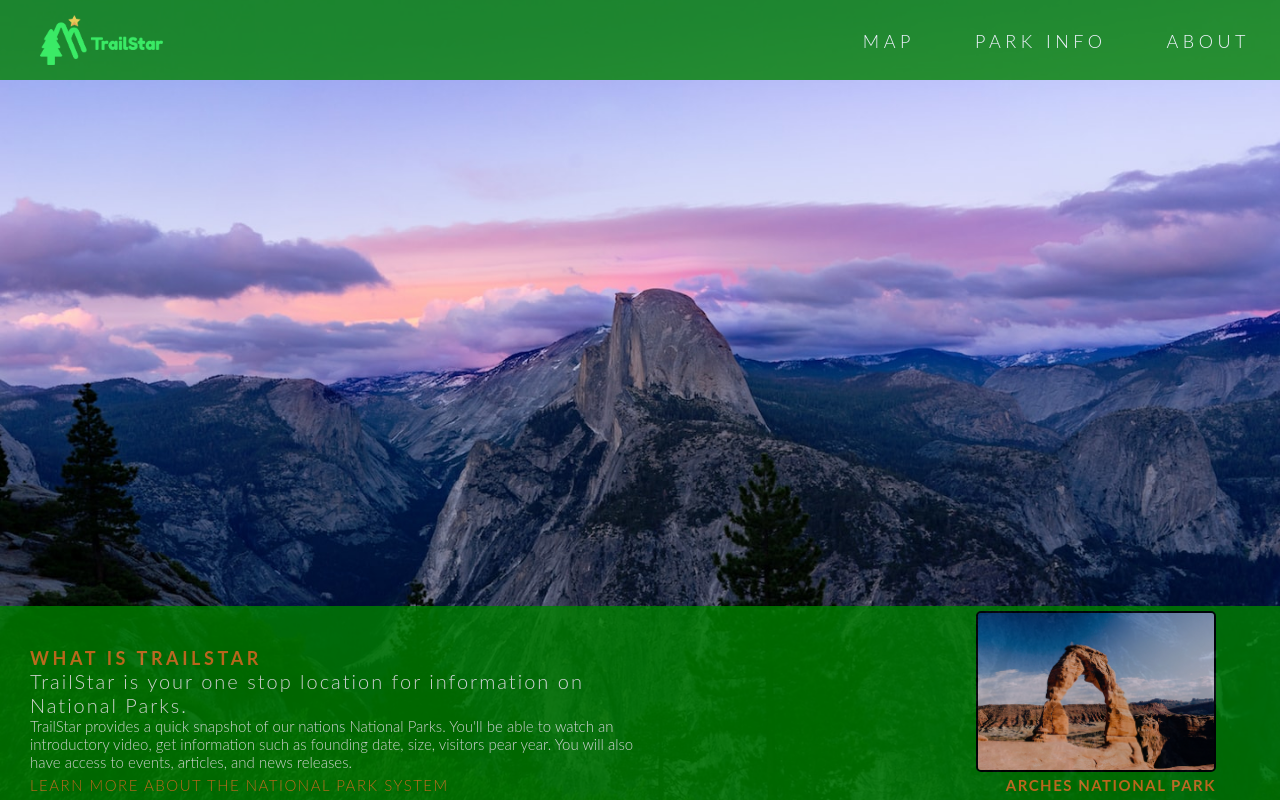
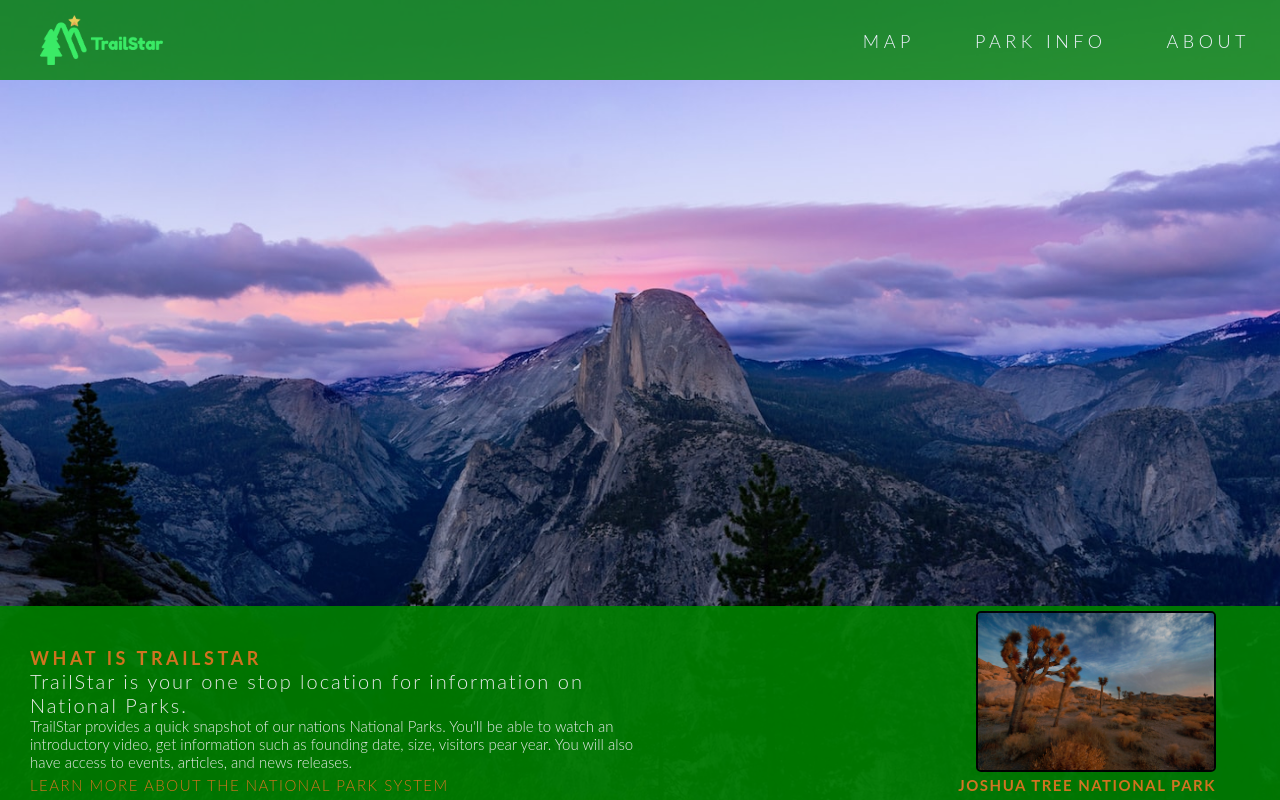
Before and after one commit to jcarapia/nationalParks, a React app: page / in a window 1280 px wide. Shown: the top 800 px of the page. Built offline with nearby package versions, Linux system fonts and the light colour scheme.

Commit message:
slideshow works, will refactor ot grap info from external file

```diff
--- a/public/main.scss
+++ b/public/main.scss
@@ -92,7 +92,7 @@ header {
   vertical-align: text-bottom;
   background-color: $primary-color;
   align-self: flex-end;
-  opacity: 0.8;
+  opacity: 0.9;
   padding: 5px 0;
 }
 
--- a/src/SlideShow.js
+++ b/src/SlideShow.js
@@ -1,12 +1,55 @@
 import React, { Component } from 'react'
 
 class SlideShow extends Component {
+  constructor(props) {
+    super(props)
+
+    this.state = {
+      image: "../public/images/park-img/arches.jpg",
+      caption: 'Arches National Park'
+    }
+  }
+
+  componentDidMount() {
+    setInterval(()=>this.imageSetter(), 5000);
+  }
+
+  imageSetter() {
+    console.log('hello', this.state.caption)
+    let parkImages = [
+      {
+        image: "../public/images/park-img/arches.jpg",
+        caption: 'Arches National Park'
+      },
+      {
+        image: "../public/images/park-img/crater.jpg",
+        caption: 'Crater Lake National Park'
+      },
+      {
+        image: "../public/images/park-img/grandcanyon.jpg",
+        caption: 'Grand Canyon National Park'
+      },
+      {
+        image: "../public/images/park-img/joshua.jpg",
+        caption: 'Joshua Tree National Park'
+      },
+    ];
+
+    let randomIndex = Math.floor(Math.random() * parkImages.length);
+    console.log(randomIndex)
+    let newImage = parkImages[randomIndex].image;
+    let newCaption = parkImages[randomIndex].caption;
+
+    this.setState({image: newImage, caption: newCaption})
+  }
+
   render() {
+
     return (
       <figure className="slideshow">
-        <img src="../public/images/park-img/arches.jpg" alt="arches"/>
+        <img src={this.state.image} alt={this.state.caption}/>
         <figcaption>
-          Arches National Park
+          {this.state.caption}
         </figcaption>
       </figure>
     )
```
Also changed, not shown: public/style.css (+1 -1 lines), public/bundle.js.
